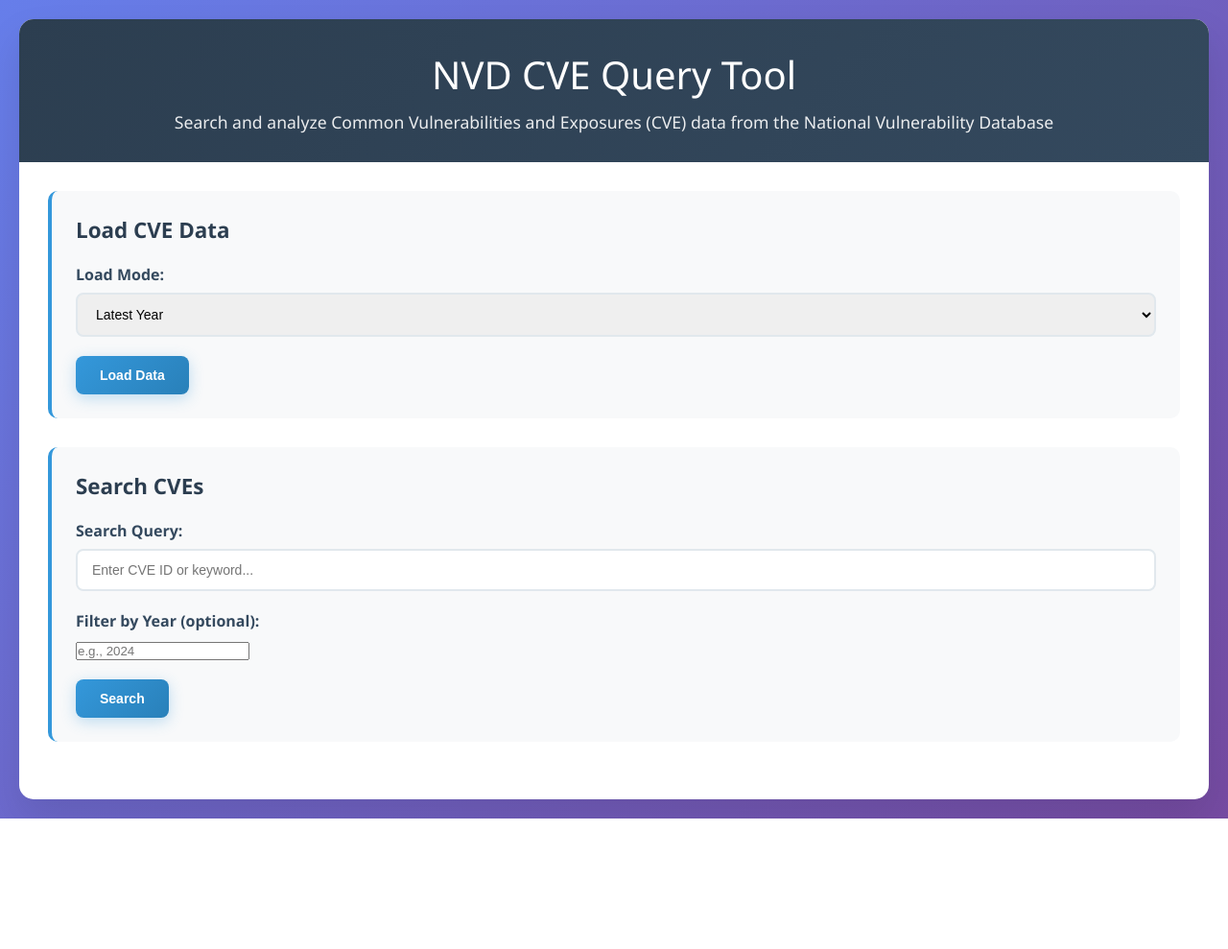
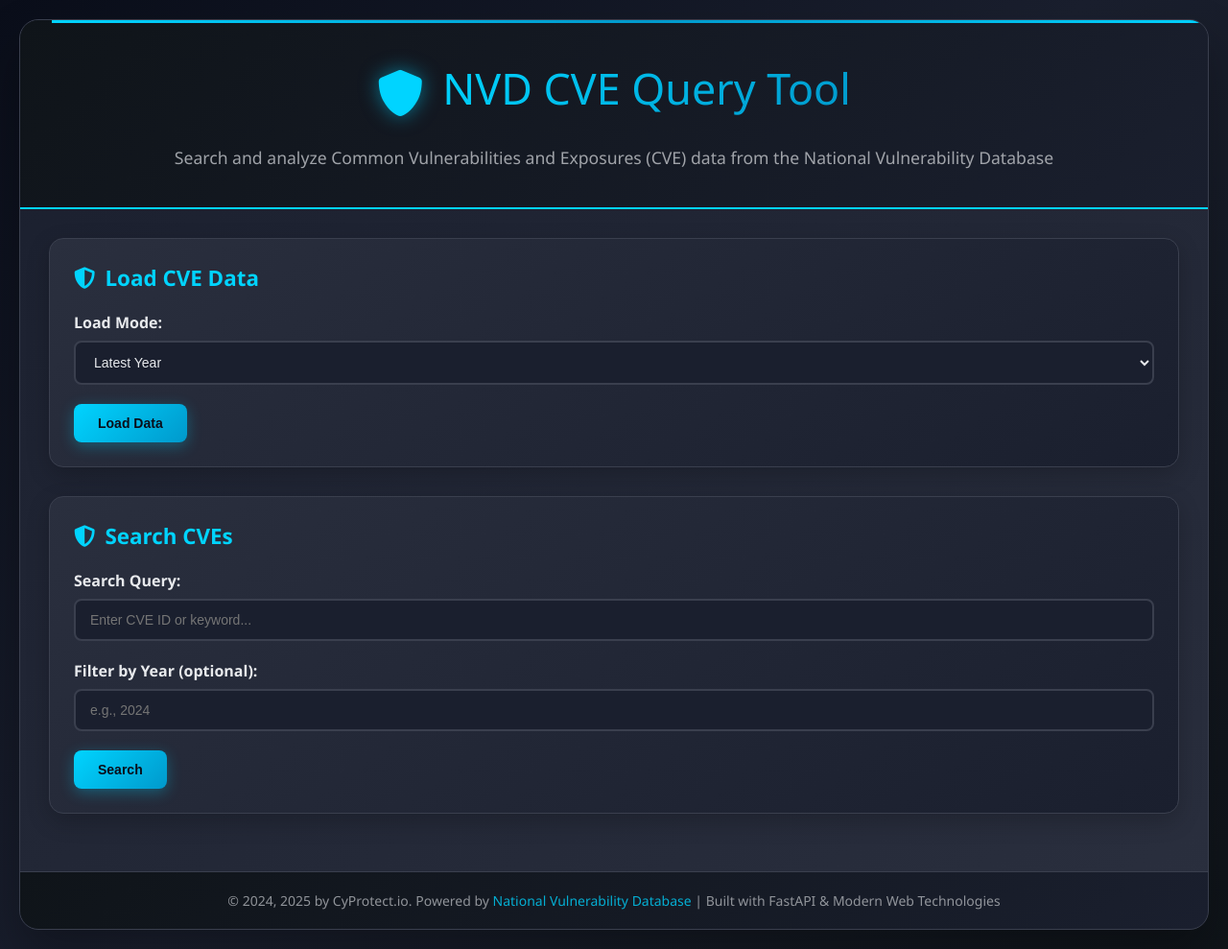
Before and after one commit to ofer-sheinkin/NVD-Parser, a FastAPI app: page /ui in a window 1280 px wide. Shown: the whole page at 96% size. Before the commit the page ends 853 px from the top, so only its background shows below. Run offline with FastAPI, Linux system fonts and the light colour scheme.

Commit message:
Enhance UI with cybersecurity theme and interactive features: Add CyProtect.io branding, dark theme with cyan accents, shield icon, comprehensive tooltips for CPE/CWE/CVSS/Exploitability, and copyright footer

```diff
--- a/templates/index.html
+++ b/templates/index.html
@@ -2,6 +2,7 @@
 <html>
 <head>
     <title>NVD CVE Query UI</title>
+    <link rel="stylesheet" href="https://cdnjs.cloudflare.com/ajax/libs/font-awesome/6.0.0/css/all.min.css">
     <style>
         * {
             margin: 0;
@@ -11,36 +12,75 @@
 
         body {
             font-family: 'Segoe UI', Tahoma, Geneva, Verdana, sans-serif;
-            background: linear-gradient(135deg, #667eea 0%, #764ba2 100%);
+            background: linear-gradient(135deg, #0a0e1a 0%, #1a1f2e 50%, #0f1419 100%);
             min-height: 100vh;
             padding: 20px;
+            color: #e8eaed;
         }
 
         .container {
             max-width: 1400px;
             margin: 0 auto;
-            background: white;
-            border-radius: 15px;
-            box-shadow: 0 20px 40px rgba(0,0,0,0.1);
+            background: linear-gradient(145deg, #1a1f2e 0%, #2a2f3e 100%);
+            border-radius: 20px;
+            box-shadow: 0 25px 50px rgba(0,0,0,0.3);
             overflow: hidden;
+            border: 1px solid #3a3f4e;
         }
 
         .header {
-            background: linear-gradient(135deg, #2c3e50 0%, #34495e 100%);
-            color: white;
-            padding: 30px;
+            background: linear-gradient(135deg, #0f1419 0%, #1a1f2e 100%);
+            color: #e8eaed;
+            padding: 40px 30px;
             text-align: center;
+            border-bottom: 2px solid #00d4ff;
+            position: relative;
+        }
+
+        .header::before {
+            content: '';
+            position: absolute;
+            top: 0;
+            left: 0;
+            right: 0;
+            height: 3px;
+            background: linear-gradient(90deg, #00d4ff, #0099cc, #00d4ff);
+            animation: shimmer 2s infinite;
+        }
+
+        @keyframes shimmer {
+            0% { transform: translateX(-100%); }
+            100% { transform: translateX(100%); }
+        }
+
+        .logo {
+            display: flex;
+            align-items: center;
+            justify-content: center;
+            margin-bottom: 20px;
+        }
+
+        .logo-icon {
+            font-size: 3em;
+            color: #00d4ff;
+            margin-right: 20px;
+            text-shadow: 0 0 20px rgba(0, 212, 255, 0.5);
         }
 
         .header h1 {
-            font-size: 2.5em;
+            font-size: 2.8em;
             margin-bottom: 10px;
             font-weight: 300;
+            background: linear-gradient(135deg, #00d4ff, #0099cc);
+            -webkit-background-clip: text;
+            -webkit-text-fill-color: transparent;
+            background-clip: text;
         }
 
         .header p {
             opacity: 0.9;
             font-size: 1.1em;
+            color: #b0b3b8;
         }
 
         .content {
@@ -48,17 +88,29 @@
         }
 
         .form-section {
-            background: #f8f9fa;
-            border-radius: 10px;
+            background: linear-gradient(145deg, #2a2f3e 0%, #1a1f2e 100%);
+            border-radius: 15px;
             padding: 25px;
             margin-bottom: 30px;
-            border-left: 4px solid #3498db;
+            border-left: 4px solid #00d4ff;
+            border: 1px solid #3a3f4e;
+            box-shadow: 0 8px 25px rgba(0,0,0,0.2);
         }
 
         .form-section h2 {
-            color: #2c3e50;
+            color: #00d4ff;
             margin-bottom: 20px;
             font-size: 1.4em;
+            display: flex;
+            align-items: center;
+        }
+
+        .form-section h2::before {
+            content: '\f132';
+            font-family: 'Font Awesome 6 Free';
+            font-weight: 900;
+            margin-right: 10px;
+            color: #00d4ff;
         }
 
         .form-group {
@@ -69,27 +121,30 @@
             display: block;
             margin-bottom: 8px;
             font-weight: 600;
-            color: #34495e;
+            color: #e8eaed;
         }
 
-        select, input[type="text"] {
+        select, input[type="text"], input[type="number"] {
             width: 100%;
             padding: 12px 15px;
-            border: 2px solid #e1e8ed;
+            border: 2px solid #3a3f4e;
             border-radius: 8px;
             font-size: 14px;
             transition: all 0.3s ease;
+            background: #1a1f2e;
+            color: #e8eaed;
         }
 
-        select:focus, input[type="text"]:focus {
+        select:focus, input[type="text"]:focus, input[type="number"]:focus {
             outline: none;
-            border-color: #3498db;
-            box-shadow: 0 0 0 3px rgba(52, 152, 219, 0.1);
+            border-color: #00d4ff;
+            box-shadow: 0 0 0 3px rgba(0, 212, 255, 0.1);
+            background: #2a2f3e;
         }
 
         button {
-            background: linear-gradient(135deg, #3498db 0%, #2980b9 100%);
-            color: white;
+            background: linear-gradient(135deg, #00d4ff 0%, #0099cc 100%);
+            color: #0a0e1a;
             border: none;
             padding: 12px 25px;
             border-radius: 8px;
@@ -97,12 +152,29 @@
             font-size: 14px;
             font-weight: 600;
             transition: all 0.3s ease;
-            box-shadow: 0 4px 15px rgba(52, 152, 219, 0.3);
+            box-shadow: 0 4px 15px rgba(0, 212, 255, 0.3);
+            position: relative;
+            overflow: hidden;
+        }
+
+        button::before {
+            content: '';
+            position: absolute;
+            top: 0;
+            left: -100%;
+            width: 100%;
+            height: 100%;
+            background: linear-gradient(90deg, transparent, rgba(255,255,255,0.2), transparent);
+            transition: left 0.5s;
+        }
+
+        button:hover::before {
+            left: 100%;
         }
 
         button:hover {
             transform: translateY(-2px);
-            box-shadow: 0 6px 20px rgba(52, 152, 219, 0.4);
+            box-shadow: 0 6px 20px rgba(0, 212, 255, 0.4);
         }
 
         button:active {
@@ -180,19 +267,20 @@
         }
 
         a {
-            color: #3498db;
+            color: #00d4ff;
             text-decoration: none;
             font-weight: 500;
         }
 
         a:hover {
             text-decoration: underline;
+            color: #0099cc;
         }
 
         .status {
-            background: #e8f5e8;
-            border: 1px solid #27ae60;
-            color: #27ae60;
+            background: linear-gradient(145deg, #1a2e1a 0%, #0f1a0f 100%);
+            border: 1px solid #00ff88;
+            color: #00ff88;
             padding: 15px;
             border-radius: 8px;
             margin-bottom: 20px;
@@ -272,15 +364,40 @@
             bottom: 125%;
             left: 50%;
             transform: translateX(-50%);
-            border: 5px solid transparent;
-            border-top-color: #2c3e50;
+            border: 6px solid transparent;
+            border-top-color: #0f1419;
             z-index: 1000;
+        }
+
+        .footer {
+            background: linear-gradient(135deg, #0f1419 0%, #1a1f2e 100%);
+            color: #b0b3b8;
+            padding: 20px 30px;
+            text-align: center;
+            border-top: 1px solid #3a3f4e;
+            font-size: 14px;
+        }
+
+        .footer p {
+            margin: 0;
+            opacity: 0.8;
+        }
+
+        .footer a {
+            color: #00d4ff;
+            text-decoration: none;
+            font-weight: 500;
+        }
+
+        .footer a:hover {
+            text-decoration: underline;
+            color: #0099cc;
         }
 
         @media (max-width: 768px) {
             .container {
                 margin: 10px;
-                border-radius: 10px;
+                border-radius: 15px;
             }
 
             .header {
@@ -320,7 +442,10 @@
 <body>
     <div class="container">
         <div class="header">
-            <h1>NVD CVE Query Tool</h1>
+            <div class="logo">
+                <i class="fas fa-shield-alt logo-icon"></i>
+                <h1>NVD CVE Query Tool</h1>
+            </div>
             <p>Search and analyze Common Vulnerabilities and Exposures (CVE) data from the National Vulnerability Database</p>
         </div>
 
@@ -361,6 +486,10 @@
                 <h3>Search Results</h3>
                 <div id="resultsTable"></div>
             </div>
+        </div>
+
+        <div class="footer">
+            <p>&copy; 2024, 2025 by CyProtect.io. Powered by <a href="https://nvd.nist.gov/" target="_blank">National Vulnerability Database</a> | Built with FastAPI & Modern Web Technologies</p>
         </div>
     </div>
 
@@ -494,10 +623,27 @@
                     }).join('<br>')
                     : 'N/A';
 
-                // Format CPEs
+                // Format CPEs with tooltip
                 const cpesDisplay = result.cpes && result.cpes.length > 0
                     ? result.cpes.map(cpe => cpe.split(':')[4] || cpe).join('<br>')
                     : 'N/A';
+
+                // Create tooltip content for each field
+                const cpeTooltip = result.cpes && result.cpes.length > 0
+                    ? `CPE (Common Platform Enumeration):<br>${result.cpes.join('<br>')}`
+                    : 'CPE (Common Platform Enumeration): No affected products identified';
+
+                const cweTooltip = result.cwe
+                    ? `CWE (Common Weakness Enumeration): ${result.cwe}<br><br>Common Weakness Enumeration is a category system for software weaknesses and vulnerabilities.`
+                    : 'CWE (Common Weakness Enumeration): Not specified';
+
+                const cvssTooltip = result.cvss3
+                    ? `CVSS 3.x Score: ${result.cvss3}<br><br>Common Vulnerability Scoring System (CVSS) is a framework for rating the severity of security vulnerabilities. Scores range from 0.0 (lowest) to 10.0 (highest).`
+                    : 'CVSS 3.x Score: Not available<br><br>Common Vulnerability Scoring System (CVSS) is a framework for rating the severity of security vulnerabilities.';
+
+                const exploitabilityTooltip = result.exploitability
+                    ? `Exploitability: ${result.exploitability}<br><br>Indicates the current state of exploit techniques or code availability for this vulnerability.`
+                    : 'Exploitability: Not specified<br><br>Indicates the current state of exploit techniques or code availability for this vulnerability.';
 
                 tableHTML += `
                     <tr>
@@ -505,11 +651,11 @@
                         <td class="desc-col">${result.description}</td>
                         <td>${result.publishedDate ? new Date(result.publishedDate).toLocaleDateString() : 'N/A'}</td>
                         <td class="${severityClass}">${severityDisplay}</td>
-                        <td>${cvssDisplay}</td>
-                        <td>${cweDisplay}</td>
+                        <td class="tooltip" data-tooltip="${cvssTooltip}">${cvssDisplay}</td>
+                        <td class="tooltip" data-tooltip="${cweTooltip}">${cweDisplay}</td>
                         <td class="refs-col">${refsDisplay}</td>
-                        <td class="cpes-col">${cpesDisplay}</td>
-                        <td>${exploitabilityDisplay}</td>
+                        <td class="cpes-col tooltip" data-tooltip="${cpeTooltip}">${cpesDisplay}</td>
+                        <td class="tooltip" data-tooltip="${exploitabilityTooltip}">${exploitabilityDisplay}</td>
                     </tr>
                 `;
             });
```
Also changed, not shown: other parts of templates/index.html (+51 -27 lines).
